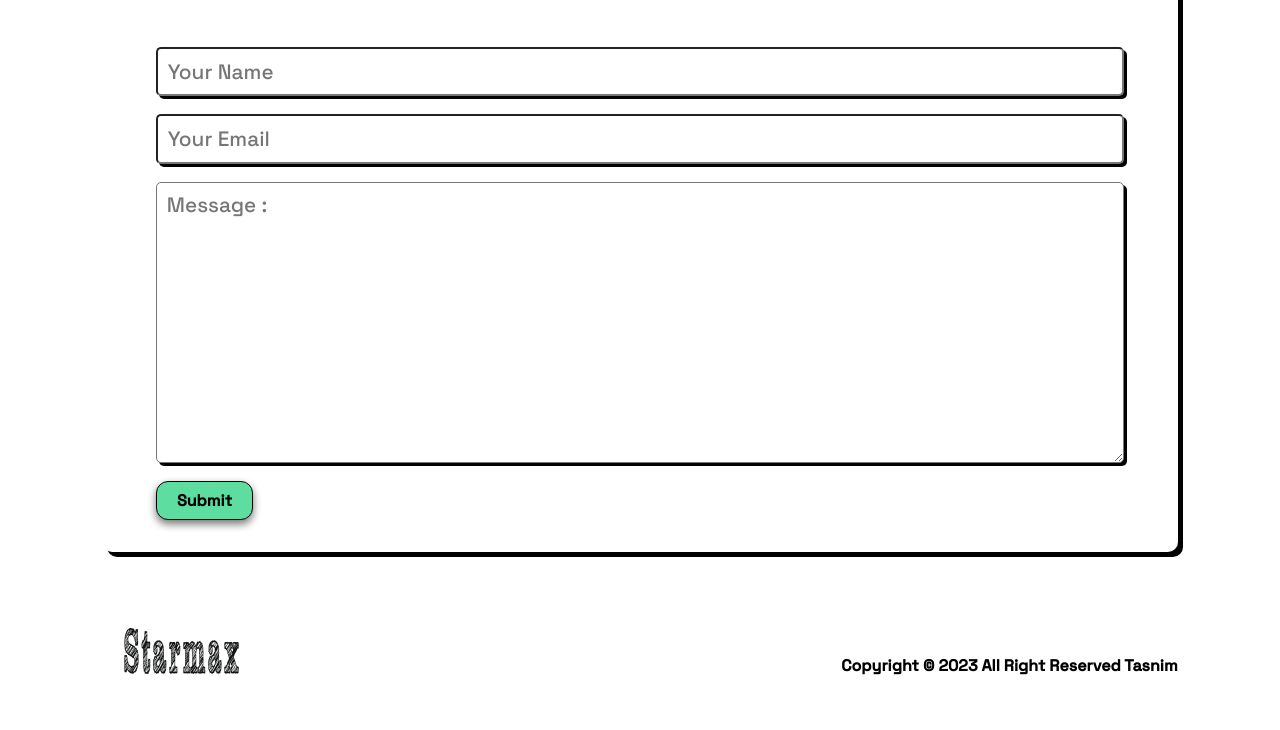
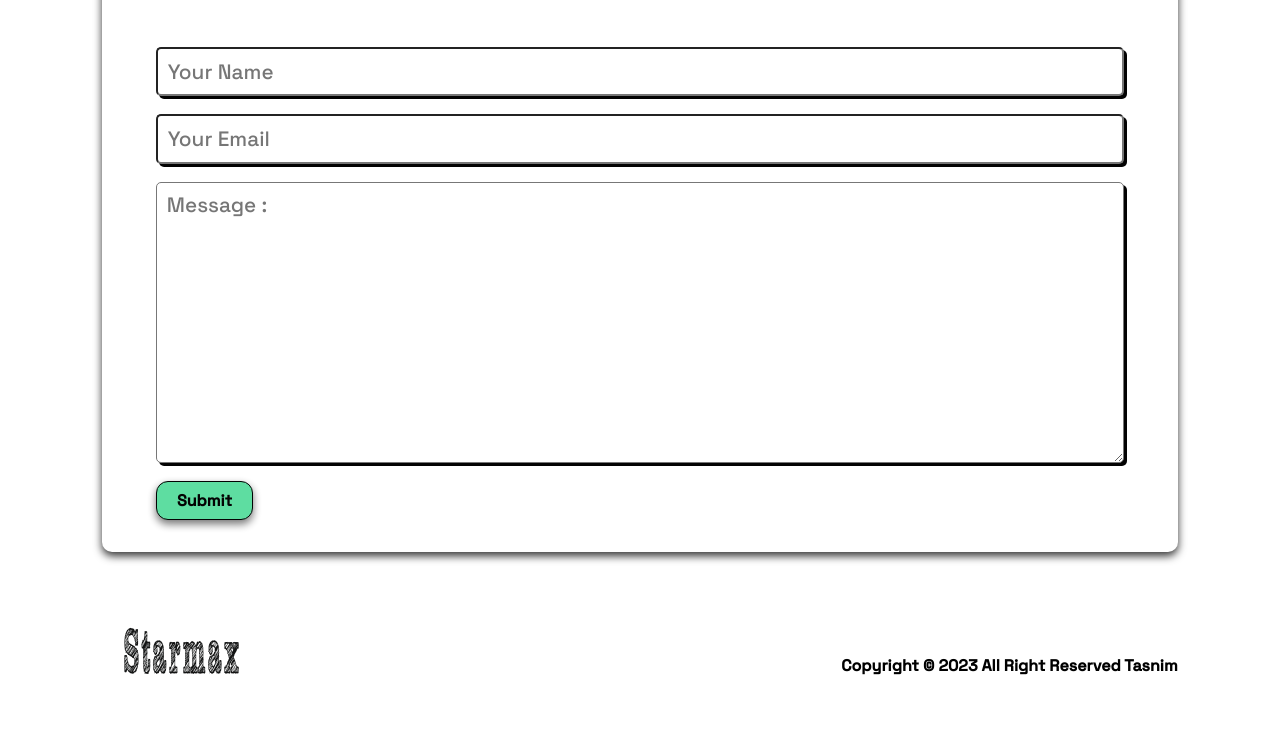
Before and after one commit to Tasnim1357/Portfolio-practice1, a plain HTML site: page index.html in a window 1280 px wide. Shown: the part 3314-4044 px from the top of the page. Drawn offline with nearby package versions, Linux system fonts and the light colour scheme.

Commit message:
Update style.css

```diff
--- a/style.css
+++ b/style.css
@@ -294,7 +294,7 @@ button:hover{
     flex-direction: column;
     border: 1x solid #000;
     border-radius: 10px;
-    box-shadow: 5px 5px 0 #000;
+    box-shadow: 0 4px 8px rgba(0, 0, 0, 0.8);
     padding: 3% 5%;
 }
 .details{
```
